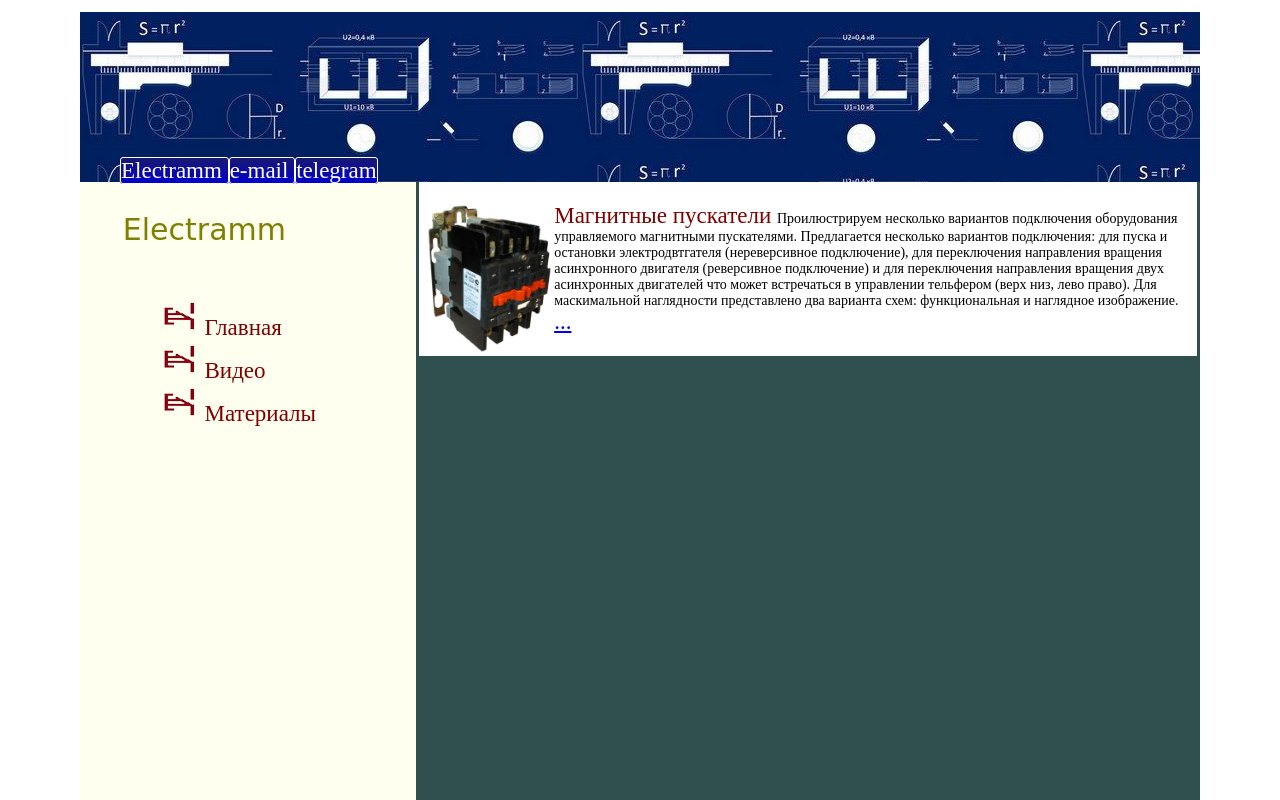
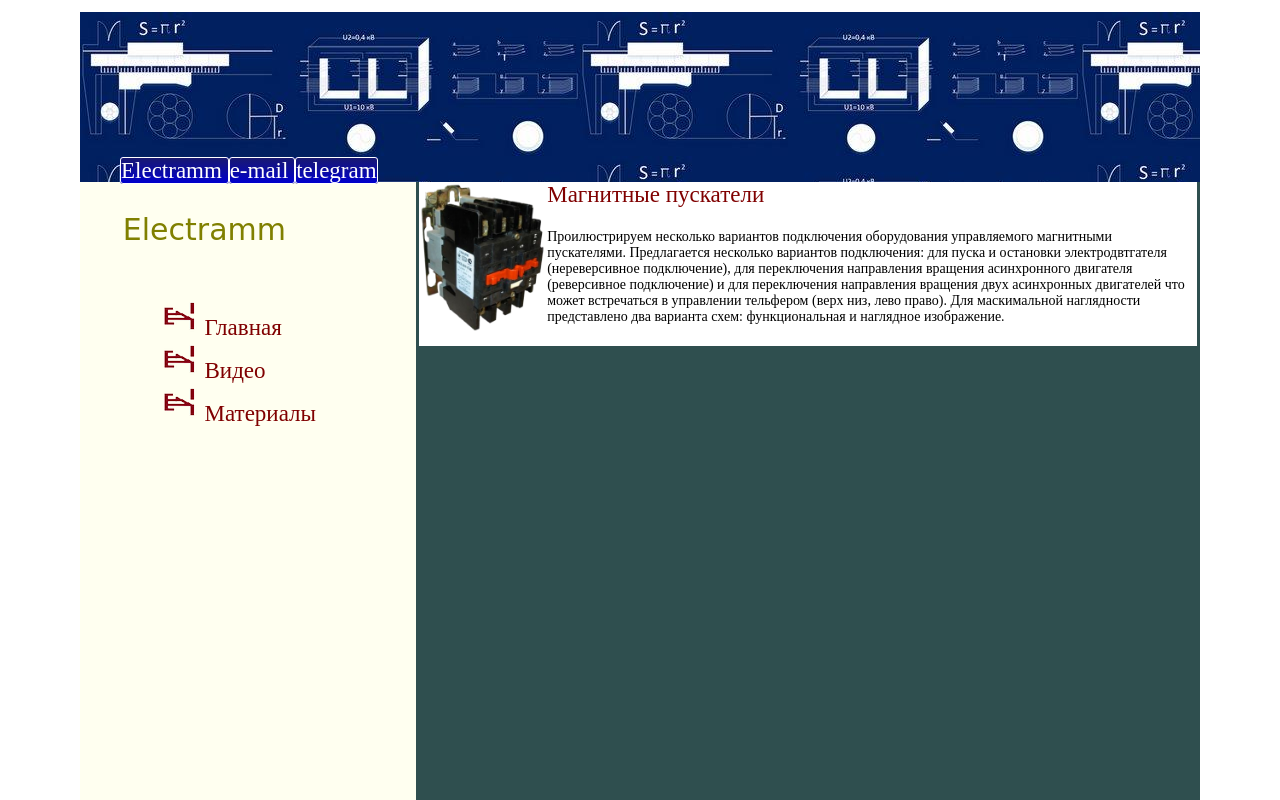
Before and after one commit to Matterwho/electram, a plain HTML site: page index.html in a window 1280 px wide. Shown: the top 800 px of the page. Drawn offline with Linux system fonts and the light colour scheme.

Commit message:
Update index.html

```diff
--- a/index.html
+++ b/index.html
@@ -33,11 +33,11 @@
 		<div class="main">
 		<div class="block1">
 
-
-		<p>  <a href = contactors.html style = "text-decoration: none; font-size: 23px; color: #800000;"> <img src = "./img/contactor.png" style = "height: 150px;" align="left"> Магнитные пускатели </a> Проилюстрируем несколько вариантов подключения оборудования управляемого магнитными пускателями. Предлагается несколько вариантов подключения:
+            	<a href = contactors.html style = "text-decoration: none; font-size: 23px; color: #800000;"> <img src = "./img/contactor.png" style = "height: 150px;" align="left"> Магнитные пускатели </a>
+		<p>  Проилюстрируем несколько вариантов подключения оборудования управляемого магнитными пускателями. Предлагается несколько вариантов подключения:
 для пуска и остановки электродвтгателя (нереверсивное подключение), для переключения направления вращения асинхронного двигателя (реверсивное
  подключение) и для переключения направления вращения двух асинхронных двигателей что может встречаться в управлении тельфером
-(верх низ, лево право). Для маскимальной наглядности представлено два варианта схем: функциональная и наглядное изображение. <a href = contactors.html style=font-size:23px;> ... </a> </p>
+(верх низ, лево право). Для маскимальной наглядности представлено два варианта схем: функциональная и наглядное изображение. </p>
 
 		</div>
 		</div>
```
